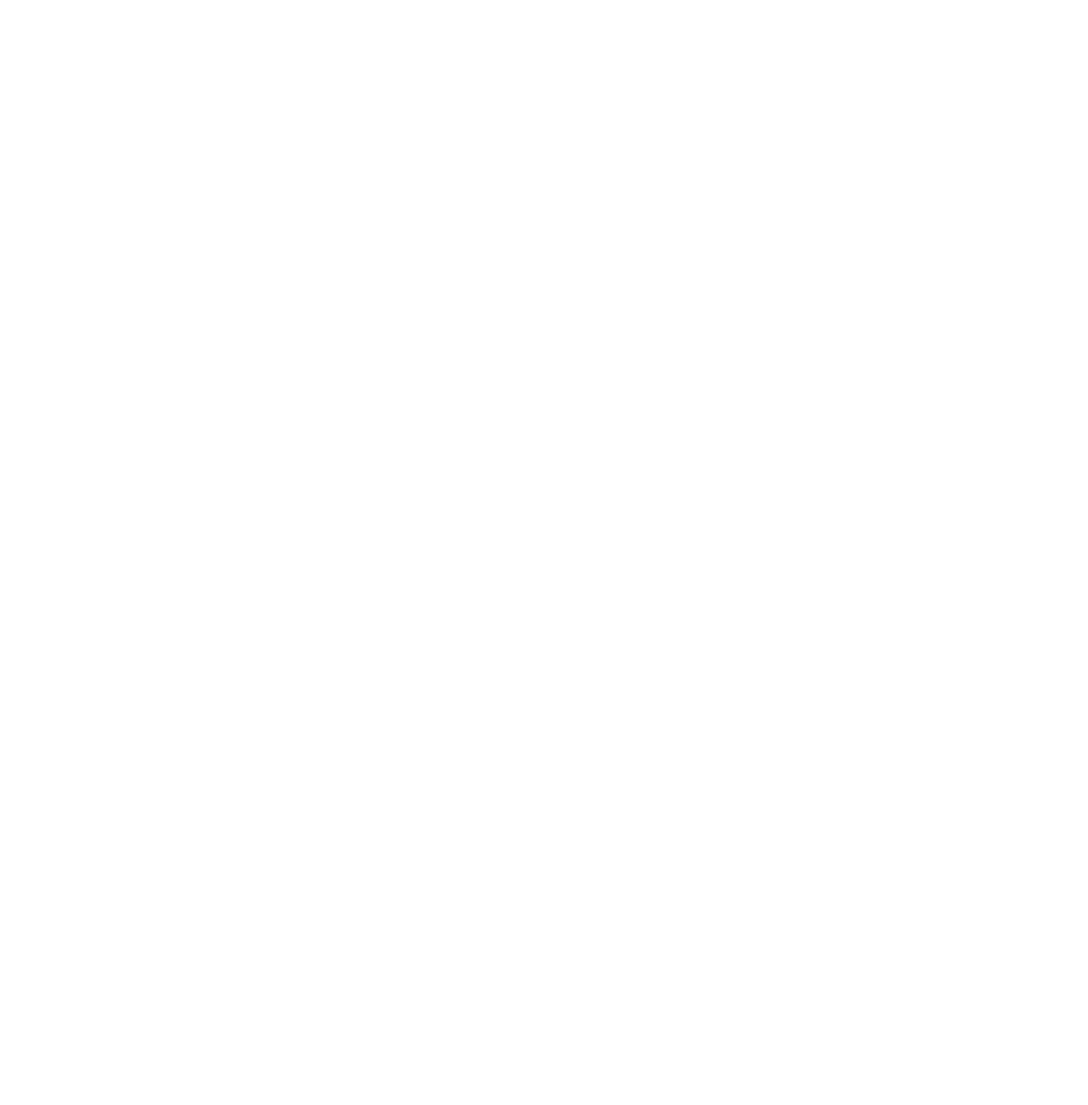
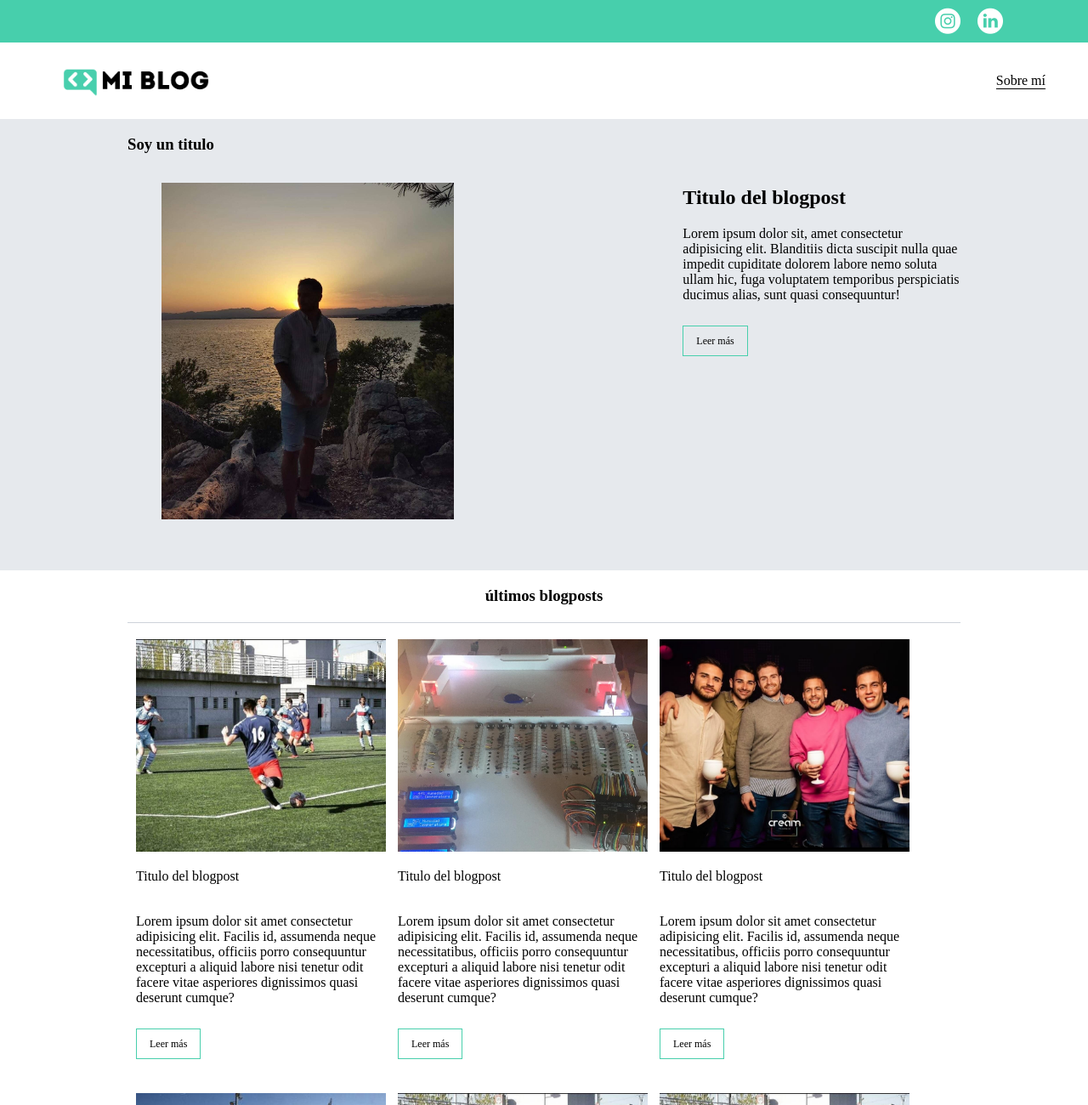
Before and after one commit to jaumerivillarodriguez/Blog-con-HTML-y-CSS, a plain HTML site: page blogs.html in a window 1280 px wide. Shown: the top 1300 px of the page at 85% size. Before the commit the page ends 800 px from the top, so only its background shows below. Drawn offline with Linux system fonts and the light colour scheme.

Commit message:
Continuación del blog

```diff
--- a/blogs.html
+++ b/blogs.html
@@ -0,0 +1,104 @@
+<!DOCTYPE html>
+<html lang="en">
+<head>
+    <meta charset="UTF-8">
+    <meta http-equiv="X-UA-Compatible" content="IE=edge">
+    <meta name="viewport" content="width=device-width, initial-scale=1.0">
+    <title>Blogs</title>
+    <link rel="stylesheet" href="./css/main.css">
+    <link rel="stylesheet" href="./css/font/flaticon.css">
+</head>
+<body>
+    <header>
+        <section class="header-icons-container">
+            <div class="icons">
+                <a href="/"><span class="flaticon-011-instagram"></span></a>
+                <a href="/"><span class="flaticon-010-linkedin"></span></a>
+
+            </div>
+        </section>
+
+        <nav>
+            <section class="nav-logo-container">
+                <a href="index.html"><img src="./assets/img/Logo-negro.png" alt="Logo de mi blog"></a>
+            </section>
+            <section class="profile-link">
+                <a href="/perfil.html">Sobre mí</a>
+            </section>
+        </nav>
+    </header>
+
+    <main class="blogs-main">
+        <!--Sección fondo gris-->
+        <section class="blogs-news-container">
+            <div class="grid-container blogs-main-new">
+                <h3>Soy un titulo</h3>
+                <figure class="blogs-news-img-container">
+                    <img src="./assets/img/principal-blog.jpg" alt="">
+                </figure>
+                <!--Seccion de al lado de la imagen-->
+                <div class="blogs-news-info-container">
+                    <h2>Titulo del blogpost</h2>
+                    <p>Lorem ipsum dolor sit, amet consectetur adipisicing elit. Blanditiis dicta suscipit nulla quae impedit cupiditate dolorem labore nemo soluta ullam hic, fuga voluptatem temporibus perspiciatis ducimus alias, sunt quasi consequuntur!</p>
+                    <a href="" class="blogs-button">Leer más</a>
+                </div>
+            </div>
+
+        </section>
+
+        <!--Sección de ultimos blogs-->
+        <section class="blogs-post-container">
+            <div class="grid-container">
+                <h3>últimos blogposts</h3>
+                <article class="post-container">
+                    <img src="./assets/img/primer-blogpost.jpg" alt="Yo tirando una falta de football">
+                    <p>Titulo del blogpost</p>
+                    <p>Lorem ipsum dolor sit amet consectetur adipisicing elit. Facilis id, assumenda neque necessitatibus, officiis porro consequuntur excepturi a aliquid labore nisi tenetur odit facere vitae asperiores dignissimos quasi deserunt cumque?</p>
+                    <a href="" class="blogs-button">Leer más</a>
+                </article>
+
+                <article class="post-container">
+                    <img src="./assets/img/segundo-blogpost.jpg" alt="Proyecto grado superior (Arduino)">
+                    <p>Titulo del blogpost</p>
+                    <p>Lorem ipsum dolor sit amet consectetur adipisicing elit. Facilis id, assumenda neque necessitatibus, officiis porro consequuntur excepturi a aliquid labore nisi tenetur odit facere vitae asperiores dignissimos quasi deserunt cumque?</p>
+                    <a href="" class="blogs-button">Leer más</a>
+                </article>
+
+                <article class="post-container">
+                    <img src="./assets/img/tercer-blogpost.jpg" alt="Amigos">
+                    <p>Titulo del blogpost</p>
+                    <p>Lorem ipsum dolor sit amet consectetur adipisicing elit. Facilis id, assumenda neque necessitatibus, officiis porro consequuntur excepturi a aliquid labore nisi tenetur odit facere vitae asperiores dignissimos quasi deserunt cumque?</p>
+                    <a href="" class="blogs-button">Leer más</a>
+                </article>
+
+                <article class="post-container">
+                    <img src="./assets/img/cuarto-blogpost.jpg" alt="Yo tirando una falta de football">
+                    <p>Titulo del blogpost</p>
+                    <p>Lorem ipsum dolor sit amet consectetur adipisicing elit. Facilis id, assumenda neque necessitatibus, officiis porro consequuntur excepturi a aliquid labore nisi tenetur odit facere vitae asperiores dignissimos quasi deserunt cumque?</p>
+                    <a href="" class="blogs-button">Leer más</a>
+                </article>
+
+                <article class="post-container">
+                    <img src="./assets/img/primer-blogpost.jpg" alt="Yo tirando una falta de football">
+                    <p>Titulo del blogpost</p>
+                    <p>Lorem ipsum dolor sit amet consectetur adipisicing elit. Facilis id, assumenda neque necessitatibus, officiis porro consequuntur excepturi a aliquid labore nisi tenetur odit facere vitae asperiores dignissimos quasi deserunt cumque?</p>
+                    <a href="" class="blogs-button">Leer más</a>
+                </article>
+
+                <article class="post-container">
+                    <img src="./assets/img/primer-blogpost.jpg" alt="Yo tirando una falta de football">
+                    <p>Titulo del blogpost</p>
+                    <p>Lorem ipsum dolor sit amet consectetur adipisicing elit. Facilis id, assumenda neque necessitatibus, officiis porro consequuntur excepturi a aliquid labore nisi tenetur odit facere vitae asperiores dignissimos quasi deserunt cumque?</p>
+                    <a href="" class="blogs-button">Leer más</a>
+                </article>
+
+            </div>
+        </section>
+
+    </main>
+    <footer>
+        <p>Lorem ipsum dolor sit, amet consectetur adipisicing elit. Neque obcaecati amet atque, corporis aspernatur quaerat impedit</p>
+    </footer>
+
+</body>
+</html>
--- a/css/main.css
+++ b/css/main.css
@@ -1,11 +1,7 @@
+/*Global*/
 body{
     margin: 0;
     padding: 0;
-    position: fixed;
-    top: 0;
-    bottom: 0;
-    left: 0;
-    right: 0;
     font-family: 'Times New Roman', Times, serif;
 }
 
@@ -15,6 +11,20 @@ a{
     color: black;
 }
 
+.home-body{
+    position: fixed;
+    top: 0;
+    bottom: 0;
+    left: 0;
+    right: 0;
+}
+
+.grid-container{
+    max-width: 980px;
+    margin: auto;
+}
+/*------------------------------------------------------*/
+/*Header*/
 header{
     width: 100%;
     height: 140px;
@@ -25,19 +35,19 @@ header{
 header .header-icons-container {
     width: 100%;
     height: 50px;
-    display: grid;
     background-color: #47cfac;
+    display: flex;
+    justify-content: flex-end;
+    align-items: center;
+
 }
 
 header .header-icons-container .icons {
     width: 300px;
     height: auto;
+    margin-right: 100px;
     display: flex;
-    justify-items: flex-end;
-    align-items: center;
-    justify-content: space-between;
-    justify-self: end;
-    margin-right: 50px;
+    justify-content: end;
 }
 
 header .icons span {
@@ -71,6 +81,8 @@ nav .profile-link a{
     border-bottom: 1px solid black;
     font-family: 'Times New Roman', Times, serif;
 }
+/*-----------------------------------------------------*/
+/*Main index.html*/
 
 .home-main {
     height: 100%;
@@ -107,3 +119,93 @@ nav .profile-link a{
     font-weight: bold;
 
 }
+
+/*-----------------------------------------------------------------*/
+/*Blogs.html*/
+
+.blogs-main {
+    display: grid;
+}
+
+.blogs-news-container {
+    background-color: #e6e9ed;
+    padding: 0 50px 40px;
+}
+
+.blogs-main-new {
+    display: grid;
+    grid-template-columns: 2fr 1fr;
+    grid-template-rows: 2fr;
+}
+
+.blogs-news-img-container {
+    grid-column: 1;
+}
+
+.blogs-news-img-container img{
+    width: 60%;
+}
+
+.blogs-news-info-container {
+    grid-column: 2;
+}
+
+.blogs-news-info-container p{
+    margin-bottom: 35px;
+}
+
+.blogs-post-container{
+    padding: 0 50px 40px;
+}
+
+.blogs-post-container h3{
+    border-bottom: 1px solid #cdd2da;
+    padding-bottom: 20px;
+    text-align: center;
+}
+
+.blogs-button{
+    border: 1px solid #47cfac;
+    padding: 10px 15px;
+    font-size: 12px;
+}
+
+.blogs-button:hover{
+    border: 1px solid white;
+    color: white;
+    background-color: #48cfad;
+}
+
+/*.Blogs parte de abajo.*/
+
+.blogs-post-container .post-container{
+    display: inline-block;
+    padding-left: 10px;
+    max-width: 30%;
+    margin-bottom: 50px;
+}
+
+.blogs-post-container .post-container p{
+    margin-bottom: 35px;
+}
+
+.blogs-post-container .post-container img{
+    width: 100%;
+    height: 250px;
+    object-fit: cover;
+}
+
+/*Footer*/
+
+footer{
+    width: 100%;
+    height: 80px;
+    background-color: #22272d;
+    border-top: 35px solid #47cfac;
+    text-align: center;
+}
+
+footer p{
+    color: white;
+    margin-top: 30px;
+}
```
Also changed, not shown: index.html (+1 -4 lines), assets/img/cuarto-blogpost.jpg (added), assets/img/primer-blogpost.jpg (added), assets/img/principal-blog.jpg (added), assets/img/segundo-blogpost.jpg (added), assets/img/tercer-blogpost.jpg (added).
